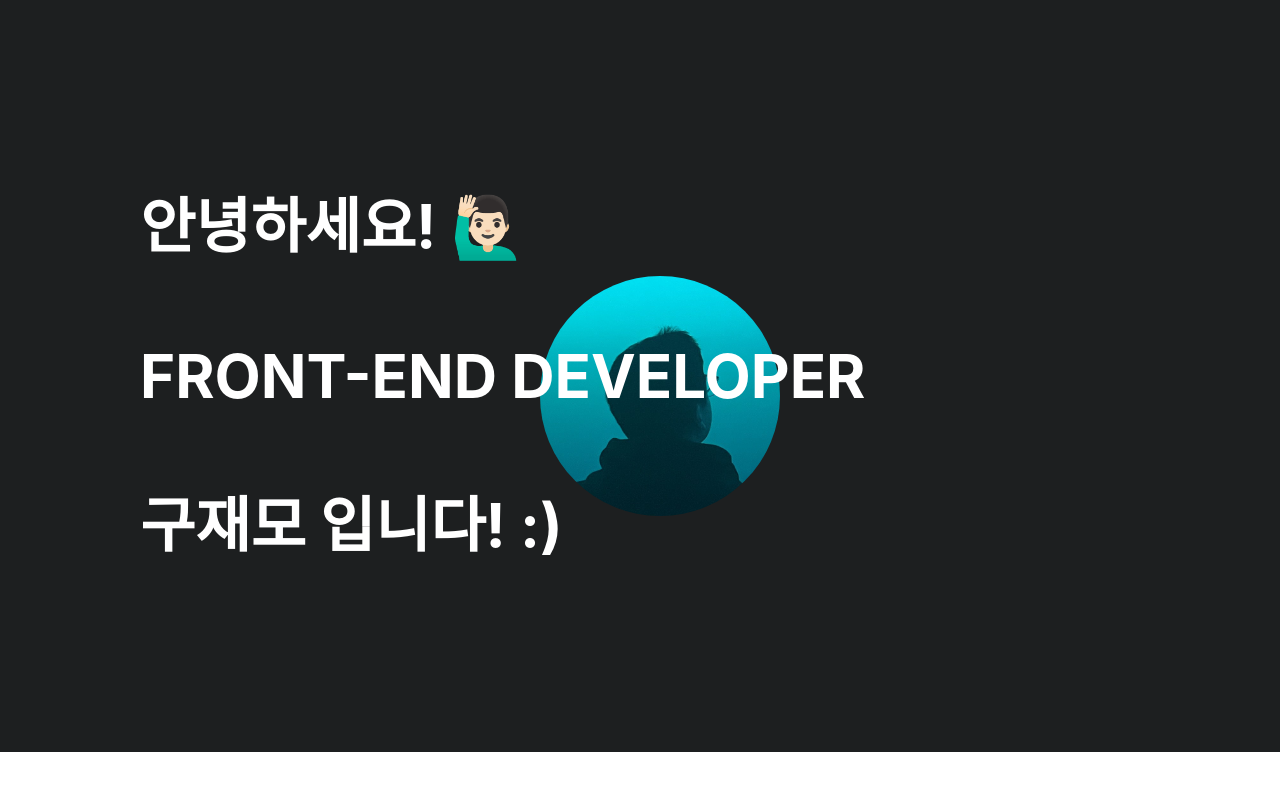
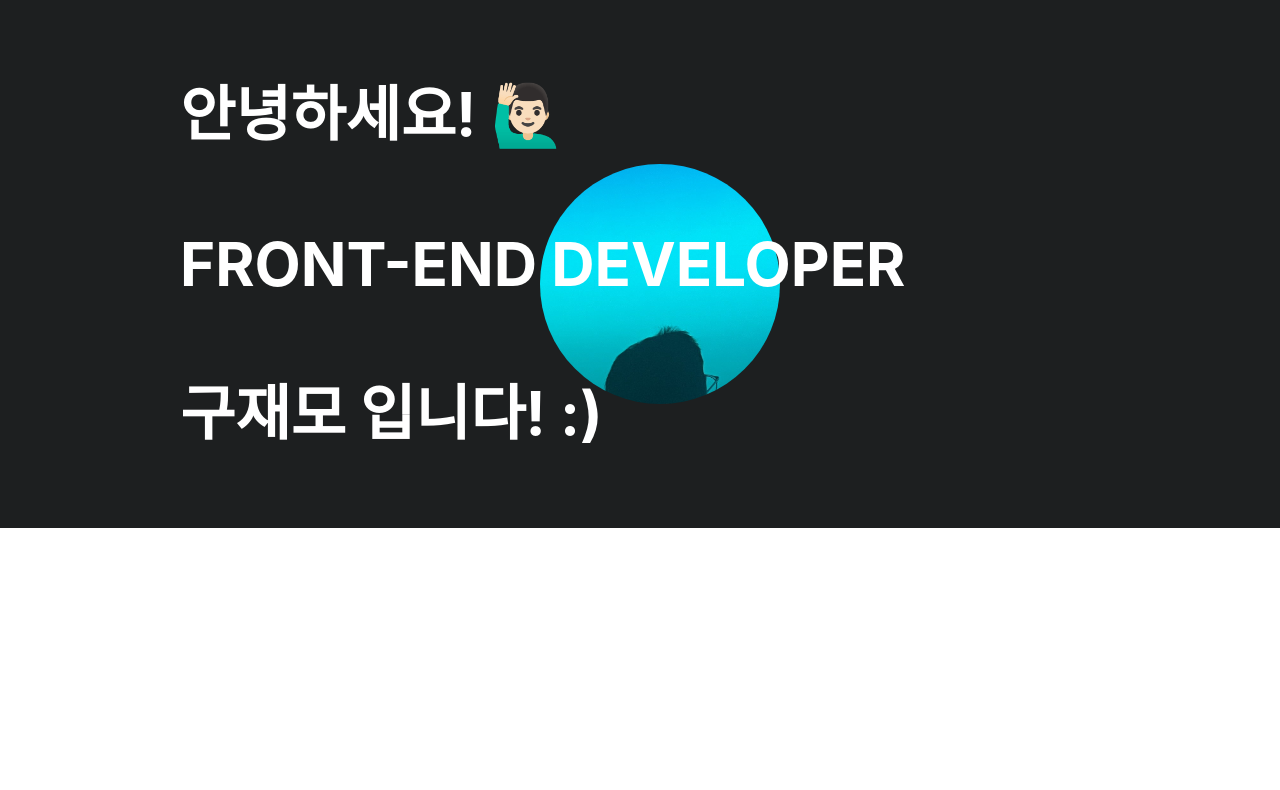
Before and after one commit to goodjam92/my-website, a Next.js app: page /intro in a window 1280 px wide. Shown: the top 790 px of the page. Built offline with nearby package versions, Linux system fonts and the light colour scheme.

Commit message:
fix: intro에서 화면 중복되는 스타일 컴포넌트 삭제

```diff
--- a/components/common/commonStyle.ts
+++ b/components/common/commonStyle.ts
@@ -1,12 +1,4 @@
 import styled from "styled-components";
-
-export const Container = styled.div`
-  width: 100%;
-  height: 100%;
-  padding-top: 11.2rem;
-  padding-bottom: 11.2rem;
-  box-sizing: border-box;
-`;
 
 export const InnerContainer = styled.div`
   width: 100%;
@@ -20,6 +12,7 @@ export const ContentBox = styled.div`
   width: 120rem;
   height: 100%;
   margin-left: 10rem;
+  margin-right: 2rem;
+  padding: 4rem;
   box-sizing: border-box;
-  padding: 4rem;
 `;
--- a/pages/intro.tsx
+++ b/pages/intro.tsx
@@ -1,9 +1,5 @@
 import { fadeOut, fadeInFromLeft } from "@/components/animation/animation";
-import {
-  Container,
-  ContentBox,
-  InnerContainer,
-} from "@/components/common/commonStyle";
+import { ContentBox, InnerContainer } from "@/components/common/commonStyle";
 import { INTRO_PAGE } from "@/hooks/TextConstant";
 import { useEffect, useRef, useState } from "react";
 import styled, { css } from "styled-components";
@@ -62,7 +58,6 @@ export default function Intro() {
     <>
       <IntroWrap ref={ref}>
         {localVisible === true ? <MagicScreen ref={magicRef} /> : null}
-        <Container>
         <InnerContainer>
           <ContentBox>
             <IntroTextContainer>
@@ -78,7 +73,6 @@ export default function Intro() {
             </IntroTextContainer>
           </ContentBox>
         </InnerContainer>
-        </Container>
       </IntroWrap>
     </>
   );
@@ -106,6 +100,7 @@ const IntroTextContainer = styled.div`
   display: flex;
   flex-direction: column;
   justify-content: center;
+  margin-left: 4rem;
 `;
 
 const IntroText = styled.h1<VisibleProps>`
```
Lines whose indentation alone changed are shown as unchanged.
